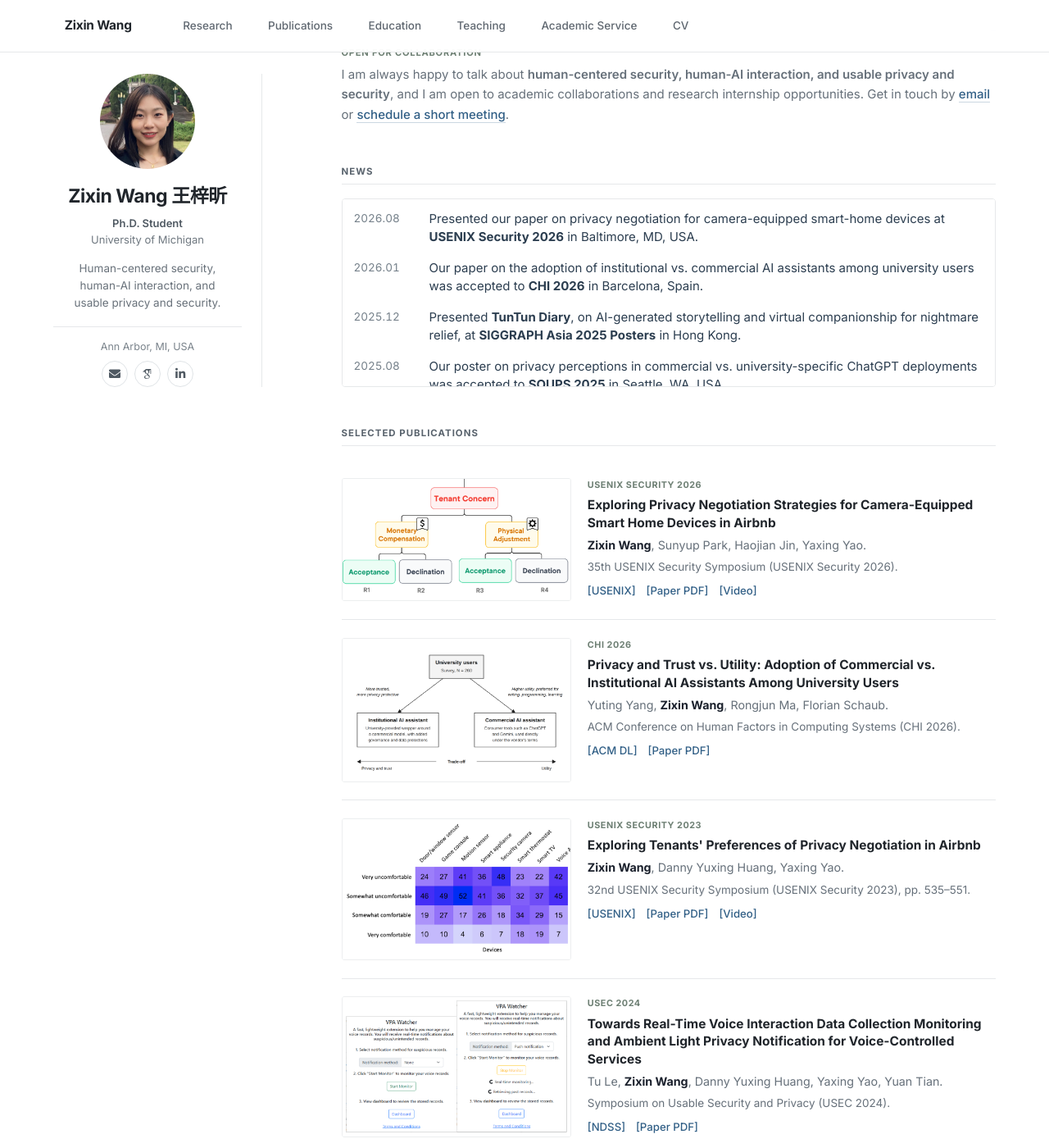
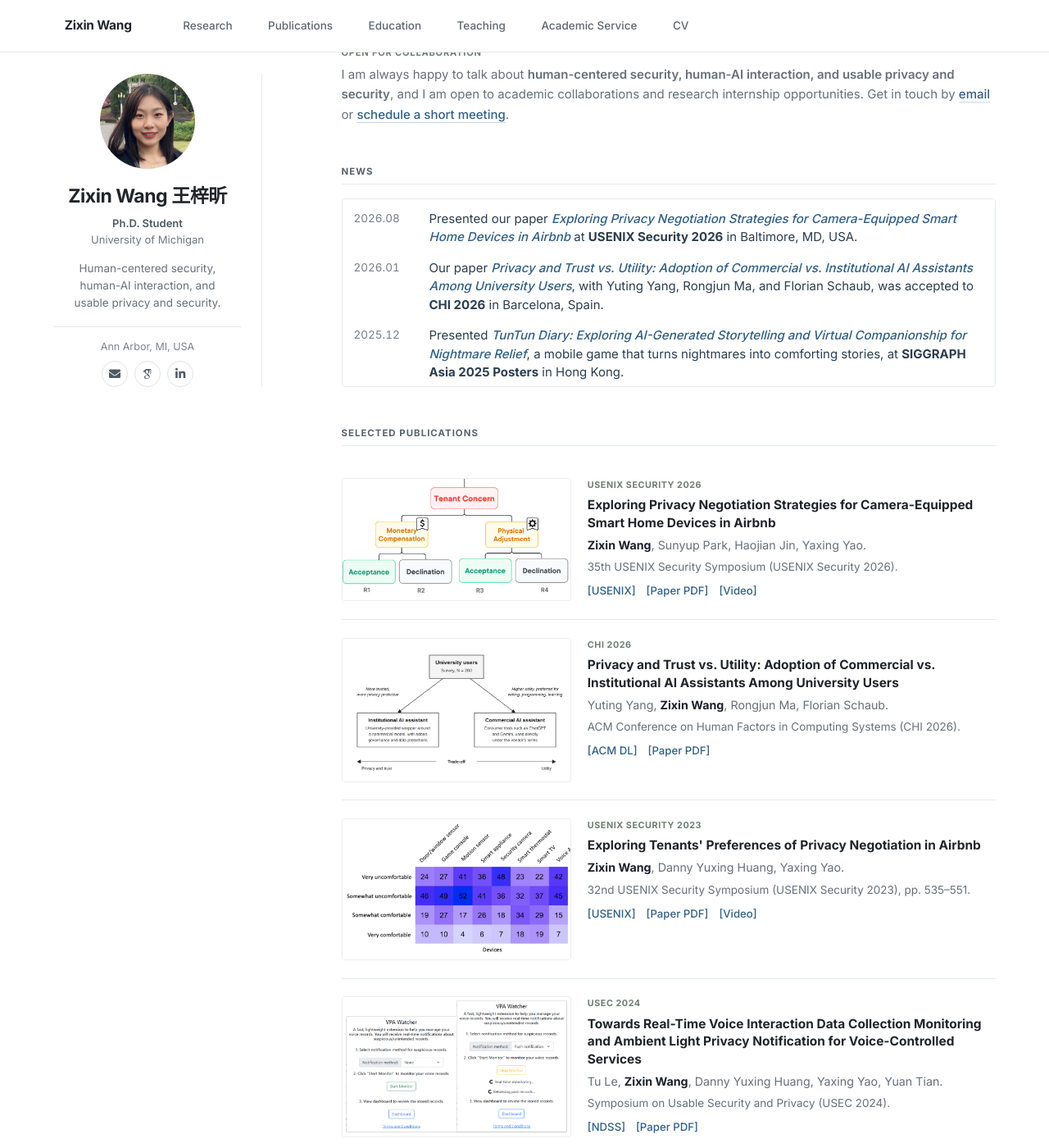
Before and after one commit to zixinw/zixinw.github.io, a Jekyll site: the page built from _pages/about.md, in a window 1280 px wide and 1400 px high, scrolled down 766 px. Shown: the whole window at 82% size. Built offline with Jekyll 4.4.1, drawn with Linux system fonts in a browser that asks for light colours; some web fonts are replaced; some of the changed text lies outside the part shown.

Commit message:
Rewrite News with linked paper titles; version CSS URLs per build
- Each News item now names the paper, links its title to the paper page,
  and states the venue and location; drop the Rackham grant item
- Write the affiliation as "School of Information, University of Michigan"
- Append the build timestamp to stylesheet URLs so browsers fetch fresh
  CSS after every deploy

Co-Authored-By: Claude Fable 5.1 <noreply@anthropic.com>
Claude-Session: https://claude.ai/code/session_01H8vTNNqXv7rtHHkwu62r6S

```diff
--- a/_config.yml
+++ b/_config.yml
@@ -7,7 +7,7 @@
 
 # Site Settings
 title                    : "Zixin Wang"
-description              : "Zixin Wang, PhD Student, University of Michigan School of Information. Human-centered security, human-AI interaction, and usable privacy and security."
+description              : "Zixin Wang, PhD Student, School of Information, University of Michigan. Human-centered security, human-AI interaction, and usable privacy and security."
 repository               : "zixinw/zixinw.github.io"
 
 # google analytics
--- a/_includes/head.html
+++ b/_includes/head.html
@@ -11,8 +11,8 @@
 </script>
 
 <!-- For all browsers -->
-<link rel="stylesheet" href="assets/css/main.css">
-<link rel="stylesheet" href="assets/css/homepage-overrides.css">
+<link rel="stylesheet" href="assets/css/main.css?v={{ site.time | date: '%s' }}">
+<link rel="stylesheet" href="assets/css/homepage-overrides.css?v={{ site.time | date: '%s' }}">
 
 <meta http-equiv="cleartype" content="on">
 <head>
--- a/_includes/masthead.html
+++ b/_includes/masthead.html
@@ -1,4 +1,4 @@
-<link rel="stylesheet" href="{{ '/assets/css/homepage.css' | relative_url }}">
+<link rel="stylesheet" href="{{ '/assets/css/homepage.css' | relative_url }}?v={{ site.time | date: '%s' }}">
 <div class="masthead">
   <div class="masthead__inner-wrap">
     <div class="masthead__menu">
--- a/_pages/about.md
+++ b/_pages/about.md
@@ -55,13 +55,12 @@ redirect_from:
 
 <div class="news-scroll-container">
 <ul class="news-list">
-<li><span class="news-date">2026.08</span><span>Presented our paper on privacy negotiation for camera-equipped smart-home devices at <strong>USENIX Security 2026</strong> in Baltimore, MD, USA.</span></li>
-<li><span class="news-date">2026.01</span><span>Our paper on the adoption of institutional vs. commercial AI assistants among university users was accepted to <strong>CHI 2026</strong> in Barcelona, Spain.</span></li>
-<li><span class="news-date">2025.12</span><span>Presented <strong>TunTun Diary</strong>, on AI-generated storytelling and virtual companionship for nightmare relief, at <strong>SIGGRAPH Asia 2025 Posters</strong> in Hong Kong.</span></li>
-<li><span class="news-date">2025.08</span><span>Our poster on privacy perceptions in commercial vs. university-specific ChatGPT deployments was accepted to <strong>SOUPS 2025</strong> in Seattle, WA, USA.</span></li>
-<li><span class="news-date">2025</span><span>Received the <strong>Rackham Graduate Student Research Grant</strong> from the University of Michigan.</span></li>
-<li><span class="news-date">2024.08</span><span>Started my Ph.D. at the University of Michigan School of Information.</span></li>
-<li><span class="news-date">2023.08</span><span>Presented our paper on tenants' preferences of privacy negotiation in Airbnb at <strong>USENIX Security 2023</strong> in Anaheim, CA, USA.</span></li>
+<li><span class="news-date">2026.08</span><span>Presented our paper <a href="https://www.usenix.org/conference/usenixsecurity26/presentation/wang-zixin"><em>Exploring Privacy Negotiation Strategies for Camera-Equipped Smart Home Devices in Airbnb</em></a> at <strong>USENIX Security 2026</strong> in Baltimore, MD, USA.</span></li>
+<li><span class="news-date">2026.01</span><span>Our paper <a href="https://dl.acm.org/doi/full/10.1145/3772318.3790881"><em>Privacy and Trust vs. Utility: Adoption of Commercial vs. Institutional AI Assistants Among University Users</em></a>, with Yuting Yang, Rongjun Ma, and Florian Schaub, was accepted to <strong>CHI 2026</strong> in Barcelona, Spain.</span></li>
+<li><span class="news-date">2025.12</span><span>Presented <a href="https://doi.org/10.1145/3757374.3771484"><em>TunTun Diary: Exploring AI-Generated Storytelling and Virtual Companionship for Nightmare Relief</em></a>, a mobile game that turns nightmares into comforting stories, at <strong>SIGGRAPH Asia 2025 Posters</strong> in Hong Kong.</span></li>
+<li><span class="news-date">2025.08</span><span>Our poster <a href="https://www.usenix.org/system/files/soups2025_poster42-yang.pdf"><em>Privacy Perceptions in the Use of ChatGPT Across Different Contexts: A Survey Study of Commercial vs. University-specific Implementations</em></a> was accepted to <strong>SOUPS 2025</strong> in Seattle, WA, USA.</span></li>
+<li><span class="news-date">2024.08</span><span>Started my Ph.D. at the <a href="https://www.si.umich.edu/">School of Information, University of Michigan</a>, advised by Prof. Florian Schaub and Prof. Christopher Brooks.</span></li>
+<li><span class="news-date">2023.08</span><span>Presented our paper <a href="https://www.usenix.org/conference/usenixsecurity23/presentation/wang-zixin"><em>Exploring Tenants' Preferences of Privacy Negotiation in Airbnb</em></a> at <strong>USENIX Security 2023</strong> in Anaheim, CA, USA.</span></li>
 </ul>
 </div>
 
@@ -151,7 +150,7 @@ redirect_from:
 
 # Teaching
 
-* **Fall 2026:** Graduate Student Instructor for **SI 544: Introduction to Statistics and Data Analysis**, <strong><a href="https://www.si.umich.edu/">University of Michigan School of Information</a></strong>
+* **Fall 2026:** Graduate Student Instructor for **SI 544: Introduction to Statistics and Data Analysis**, <strong><a href="https://www.si.umich.edu/">School of Information, University of Michigan</a></strong>
 
 # Awards
 
--- a/assets/css/homepage-overrides.css
+++ b/assets/css/homepage-overrides.css
@@ -110,6 +110,8 @@
   border: 0 !important;
 }
 .page__content .news-list li::before { display: none !important; content: none !important; }
+.page__content .news-list a { color: #315f86 !important; font-weight: 500 !important; text-decoration: none !important; }
+.page__content .news-list a:hover { color: #20252b !important; text-decoration: underline !important; text-underline-offset: 2px !important; }
 .page__content .news-date {
   color: #75808a !important;
   font-size: .9em !important;
```
